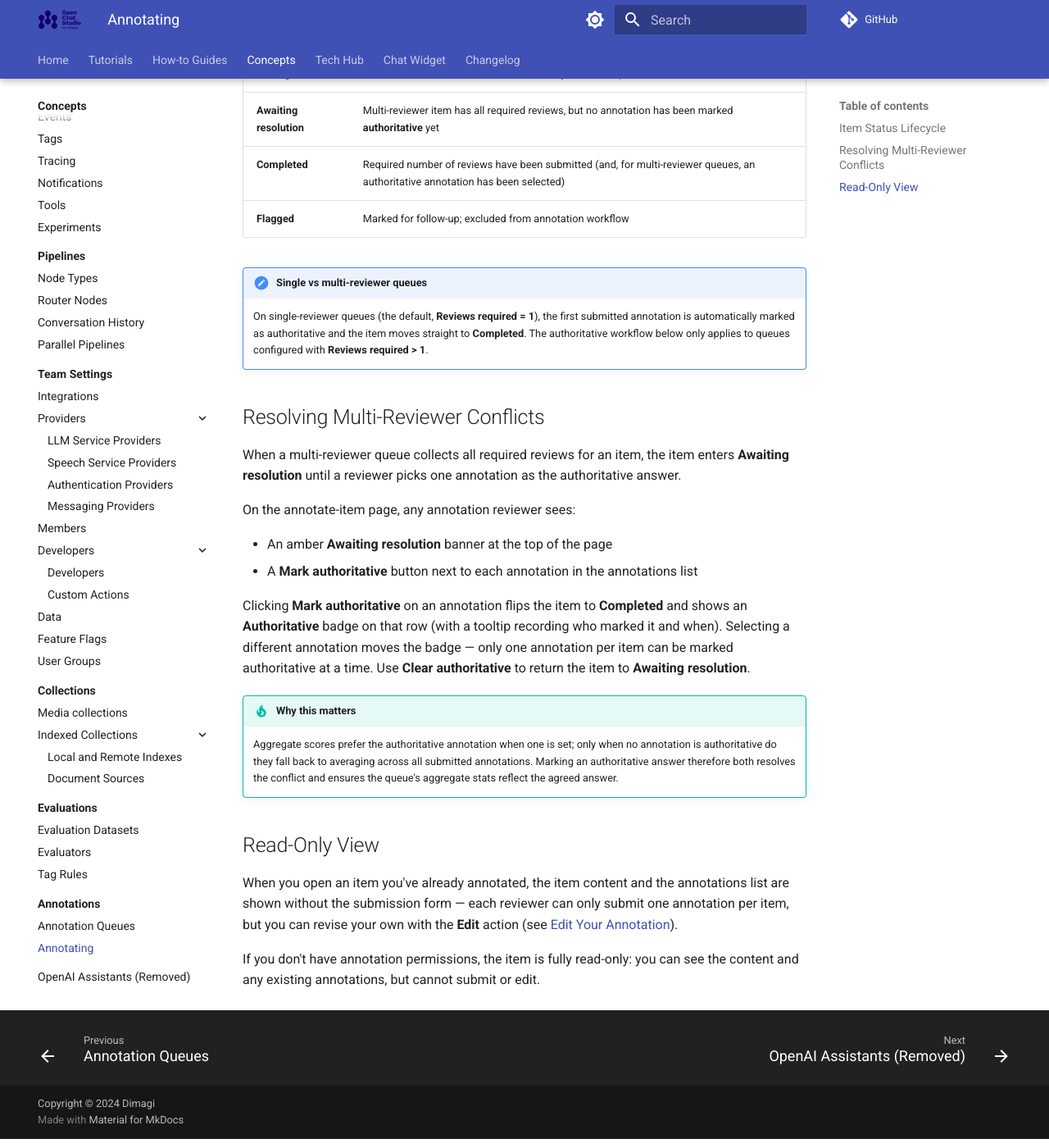
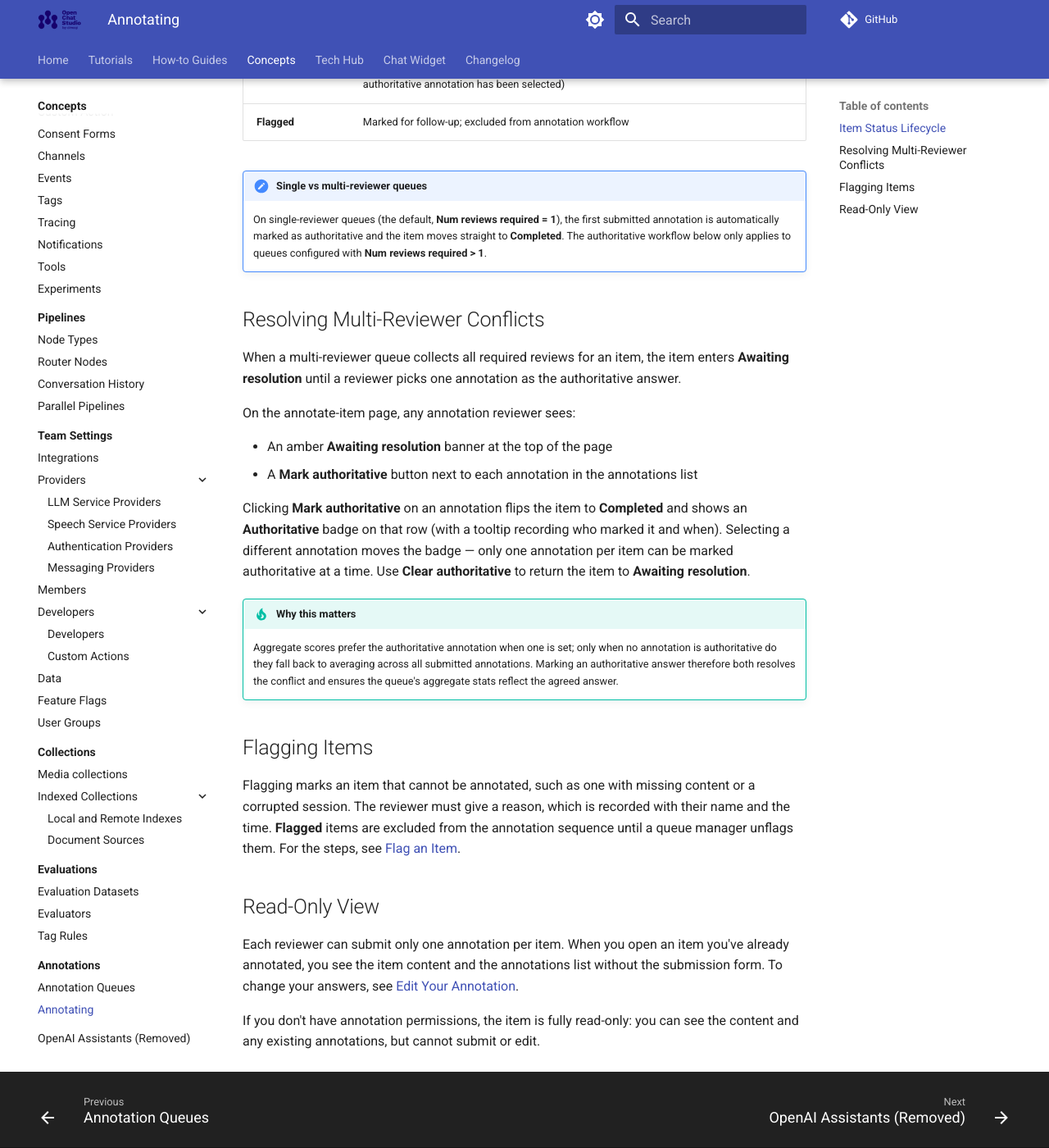
Before and after one commit to dimagi/open-chat-studio-docs, an MkDocs documentation site: the page built from docs/concepts/annotations/annotating.md, in a window 1280 px wide and 1400 px high, scrolled down 980 px. Shown: the whole window at 82% size. Built offline with MkDocs 1.6.1 and Material for MkDocs 9.7.7, drawn with Linux system fonts in a browser that asks for light colours; a script that is not in the unit is left out; comment, search, counter and statistics services are not loaded; some of the changed text lies outside the part shown.

Commit message:
Review fixes: Sessions & Messages for items, "Num reviewers required" accuracy, More internal links

````diff
--- a/docs/concepts/annotations/annotating.md
+++ b/docs/concepts/annotations/annotating.md
@@ -33,7 +29,7 @@
 | **Flagged** | Marked for follow-up; excluded from annotation workflow |
 
 !!! note "Single vs multi-reviewer queues"
-    On single-reviewer queues (the default, **Reviews required = 1**), the first submitted annotation is automatically marked as authoritative and the item moves straight to **Completed**. The authoritative workflow below only applies to queues configured with **Reviews required > 1**.
+    On single-reviewer queues (the default, **Num reviews required = 1**), the first submitted annotation is automatically marked as authoritative and the item moves straight to **Completed**. The authoritative workflow below only applies to queues configured with **Num reviews required > 1**.
 
 ## Resolving Multi-Reviewer Conflicts
 
@@ -49,8 +45,17 @@
 !!! tip "Why this matters"
     Aggregate scores prefer the authoritative annotation when one is set; only when no annotation is authoritative do they fall back to averaging across all submitted annotations. Marking an authoritative answer therefore both resolves the conflict and ensures the queue's aggregate stats reflect the agreed answer.
 
+## Flagging Items
+
+Flagging marks an item that cannot be annotated, such as one with missing content or a corrupted session.
+The reviewer must give a reason, which is recorded with their name and the time.
+**Flagged** items are excluded from the annotation sequence until a queue manager unflags them.
+For the steps, see [Flag an Item](../../how-to/annotations/annotate-items.md#flag-an-item).
+
 ## Read-Only View
 
-When you open an item you've already annotated, the item content and the annotations list are shown without the submission form — each reviewer can only submit one annotation per item, but you can revise your own with the **Edit** action (see [Edit Your Annotation](../../how-to/annotations/annotate-items.md#edit-your-annotation)).
+Each reviewer can submit only one annotation per item.
+When you open an item you've already annotated, you see the item content and the annotations list without the submission form.
+To change your answers, see [Edit Your Annotation](../../how-to/annotations/annotate-items.md#edit-your-annotation).
 
 If you don't have annotation permissions, the item is fully read-only: you can see the content and any existing annotations, but cannot submit or edit.
--- a/docs/concepts/annotations/index.md
+++ b/docs/concepts/annotations/index.md
@@ -27,7 +27,7 @@
 
 ```mermaid
 flowchart LR
-    sessions([Sessions]) --> queue([Annotation Queue])
+    sessions([Session / Messages]) --> queue([Annotation Queue])
     schema([Schema: the questions]) --> queue
     queue --> reviewer1([Reviewer 1])
     queue --> reviewer2([Reviewer 2])
@@ -43,15 +43,14 @@
   The queue also tracks its review progress.
 
 **Annotation Items**
-: The sessions in a queue.
-  Each item has a status that shows its progress, from **Pending** to **Completed**.
+: The sessions or messages in a queue.
+  Each item has a status that shows its progress, from **Pending** to **Completed** or **Flagged**.
   See [Item Status Lifecycle](annotating.md#item-status-lifecycle).
 
-**Annotation Schema**
+**[Annotation Schema](queues.md#annotation-schema)**
 : The questions every reviewer answers for every item, defined once per queue.
   Because all reviewers answer the same questions, their answers can be compared, summarised in aggregate scores and exported.
   The schema's structure is fixed once reviews begin, so earlier answers stay valid.
-  See [Annotation Schema](queues.md#annotation-schema).
 
 **Annotation**
 : One reviewer's answers for one item.
@@ -74,4 +73,4 @@
 2. [Add sessions](../../how-to/annotations/create-a-queue.md#add-items-to-the-queue) to the queue
 3. Assignees [work through items](../../how-to/annotations/annotate-items.md) and submit annotations
 4. If the queue needs several reviews per item, reviewers [resolve conflicts](annotating.md#resolving-multi-reviewer-conflicts) by marking one annotation authoritative
-5. Review progress and [export results](../../how-to/annotations/export-annotations.md)
+5. [Review progress](queues.md#monitoring-progress) and [export results](../../how-to/annotations/export-annotations.md)
````
Also changed, not shown: other parts of docs/concepts/annotations/annotating.md (+0 -4 lines), docs/concepts/annotations/queues.md (+7 -7 lines), docs/tech-hub/annotations/export-format.md (+2 -1 lines).
